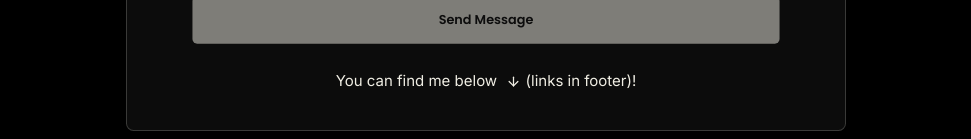
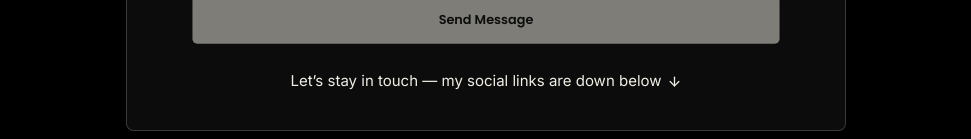
Before and after one commit to estheroluwabuyi/My-Portfolio, a React (Vite) app: page /contact in a window 1280 px wide. Shown: the part 661-800 px from the top of the page, without its empty margins (154-1125 px from the left). Built offline with nearby package versions, Linux system fonts and the light colour scheme; a web font is replaced by a local one.

Commit message:
chore: updated contact message to clarify location of social link

```diff
--- a/src/pages/Contact.jsx
+++ b/src/pages/Contact.jsx
@@ -141,9 +141,8 @@ function Contact() {
             </button>
 
             <p className="text-primary md:text-[1.5rem] mt-10 text-center ">
-              You can find me below{" "}
-              <FiArrowDown className=" ml-2 text-primary inline" /> (links in
-              footer)!
+              Let’s stay in touch — my social links are down below
+              <FiArrowDown className=" ml-2 text-primary inline" />
             </p>
 
             {status.success ? (
```
